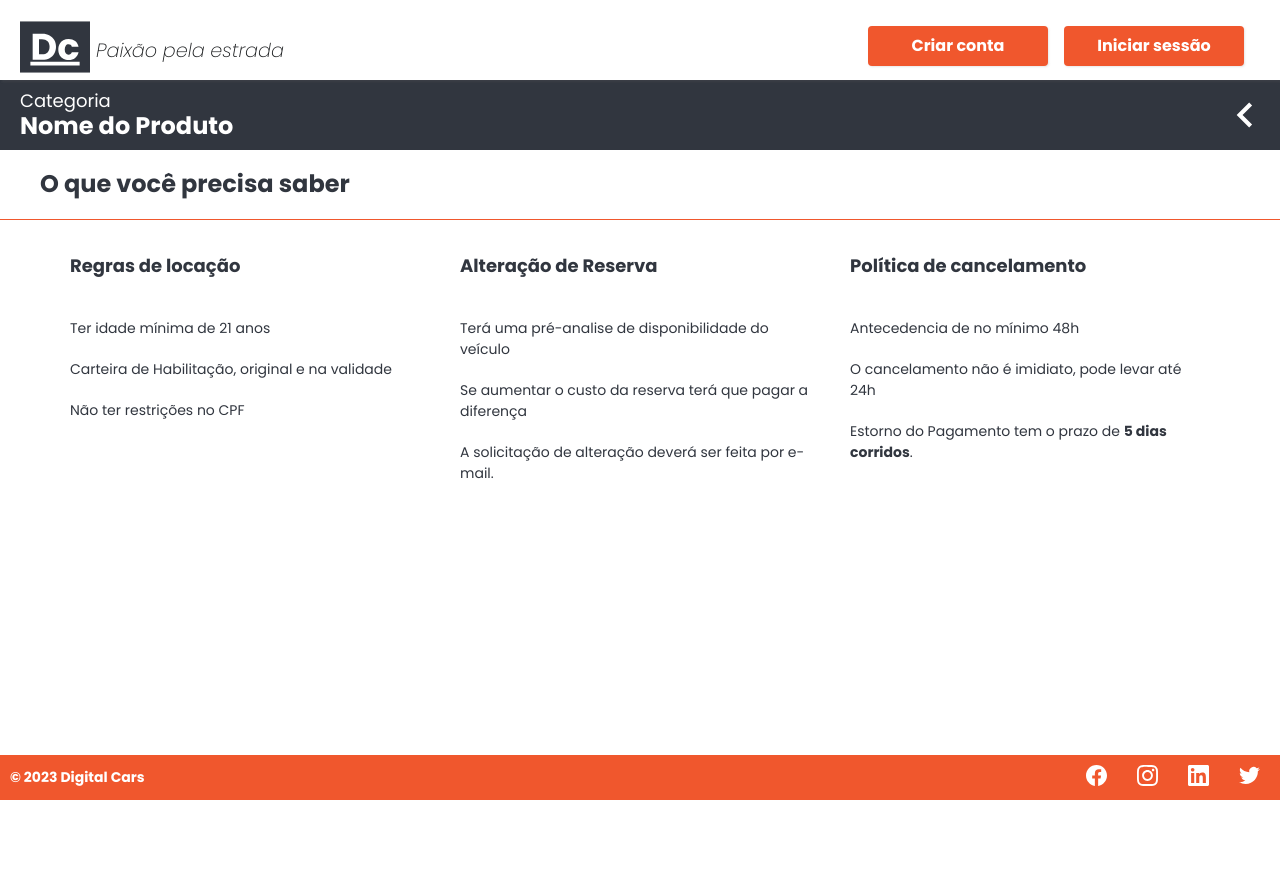
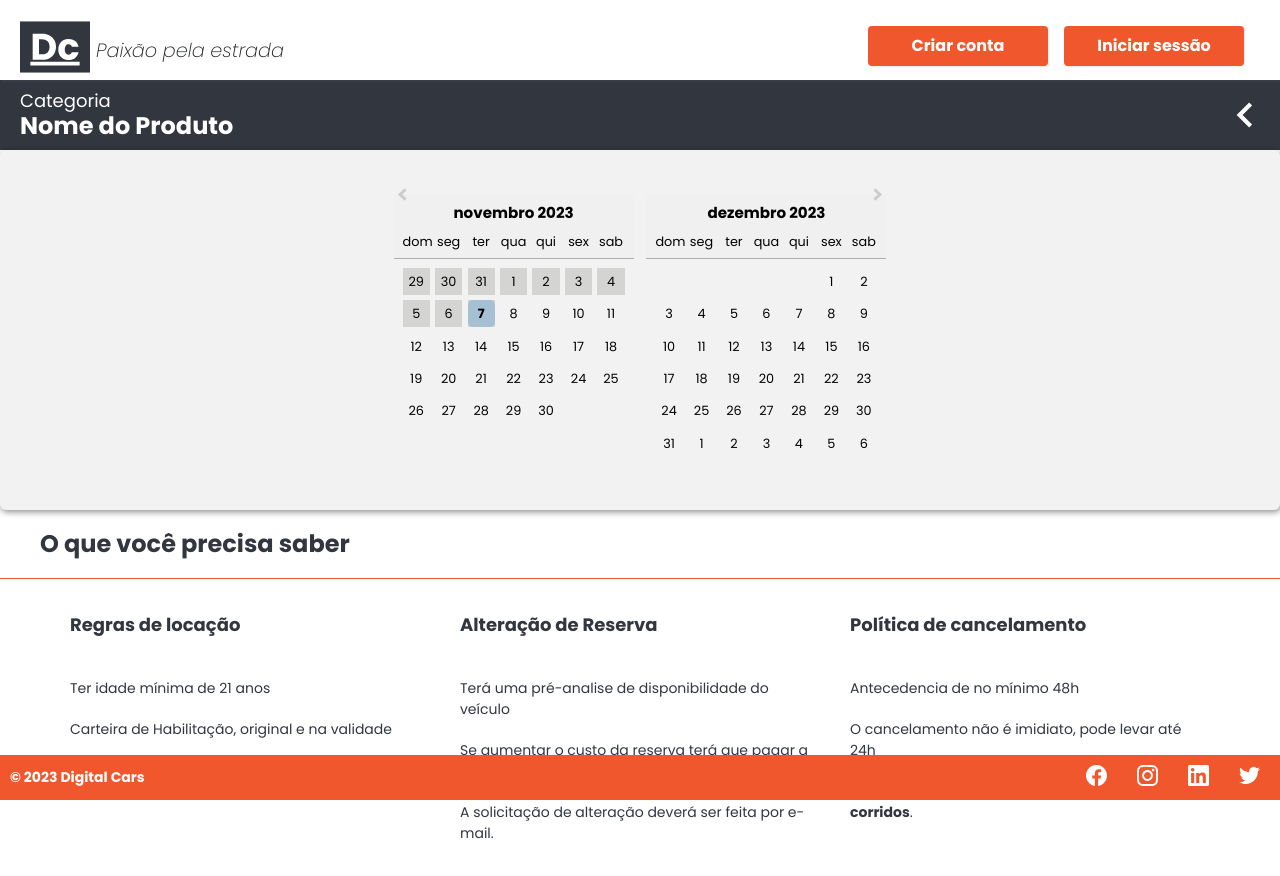
Before and after one commit to GabrielyPaz/projeto-integrador, a React (Vite) app: page /reservation in a window 1280 px wide. Shown: the top 876 px of the page. Before the commit the page ends 800 px from the top, so only its background shows below. Built offline with nearby package versions, Linux system fonts and the light colour scheme.

Commit message:
adicionando calendario, ainda falta melhorar

```diff
--- /dev/null
+++ b/src/Components/ReservaCalendar/DatePickerComponent.jsx
@@ -0,0 +1,47 @@
+import { useState } from 'react';
+import DatePicker from 'react-datepicker';
+import 'react-datepicker/dist/react-datepicker.css';
+import styles from './DatePickerComponent.module.css';
+import ptBR from 'date-fns/locale/pt-BR';
+import { isBefore } from 'date-fns';
+import { useMediaQuery } from 'react-responsive';
+
+const DatePickerComponent = () => {
+  // const [startDate, setStartDate] = useState(null);
+  const isMobile = useMediaQuery({ maxWidth: 620 });
+
+  const [dateRange, setDateRange] = useState({
+    startDate: null,
+    endDate: null,
+  });
+
+  // Função para destacar as datas passadas
+  const highlightPastDates = (date) => {
+    return isBefore(date, new Date());
+  };
+
+  return (
+    <div className={styles.container}>
+      <div className={styles.dateContainer}>
+        <DatePicker
+          selectsRange
+          startDate={dateRange.startDate}
+          endDate={dateRange.endDate}
+          onChange={(dates) => setDateRange({ startDate: dates[0], endDate: dates[1] })}
+          inline
+          locale={ptBR}
+          calendarClassName={styles.datePicker}
+          monthsShown={isMobile ? 1 : 2}
+          highlightDates={[{ before: new Date() }]}
+          renderDayContents={(day, date) => (
+            <div className={highlightPastDates(date) ? styles.highlighted : null}>
+              {day}
+            </div>
+          )}
+        />
+      </div>
+    </div>
+  );
+};
+
+export default DatePickerComponent;
--- /dev/null
+++ b/src/Components/ReservaCalendar/DatePickerComponent.module.css
@@ -0,0 +1,49 @@
+
+.container {
+  display: flex;
+  box-shadow: rgba(0, 0, 0, 0.45) 1px 2px 6px;
+  background-color:#f2f2f2;
+  border-radius: 6px;
+  align-items: center;
+  justify-content: center;
+}
+
+.dateContainer {
+  padding: 2vw;
+  background-color:#f2f2f2;
+  border-radius: 6px;
+  display: flex;
+  justify-self: center;
+  flex-direction: column;
+  /* flex: 1; */
+   /* Faz com que os elementos ocupem a largura disponível igualmente */
+  margin: 0.5vw; /* Adiciona margem entre os date containers */
+
+}
+
+.datePicker {
+  border: none !important;
+  padding: 12px;
+   display: flex;
+  flex-direction: row;
+  justify-content: center;
+  font-weight: 400;
+  /* letter-spacing: 2px; */
+  /* background-color: #e86161; */
+  background-color: #f2f2f2;
+  gap: 1vw; /* Use unidades relativas à largura da viewport para o espaçamento */
+}
+
+.highlighted {
+
+background-color: rgba(74, 73, 72, 0.177);
+
+}
+
+
+/* Media query para telas pequenas */
+@media (max-width: 768px) {
+  .linha {
+    display: none;  /* Exibe a linha vertical em telas pequenas */
+  }
+}
--- a/src/pages/ReservaPage/ReservaPage.jsx
+++ b/src/pages/ReservaPage/ReservaPage.jsx
@@ -1,6 +1,7 @@
 import DetailInformacao from "../../Components/DetailInformacao/DetailInformacao";
 import Footer from "../../Components/Footer/Footer";
 import Navbar from "../../Components/NavBar/Navbar";
+import DatePickerComponent from "../../Components/ReservaCalendar/DatePickerComponent";
 import ReservaHeader from "../../Components/ReservaHeader/ReservaHeader";
 // import dadosVeiculo from '../../data/contents.json'
 // import { useParams } from "react-router-dom";
@@ -30,6 +31,7 @@ return (
         <Navbar />
         <main>
             <ReservaHeader />
+            <DatePickerComponent />
             <DetailInformacao />
         </main>
         <Footer />
```
